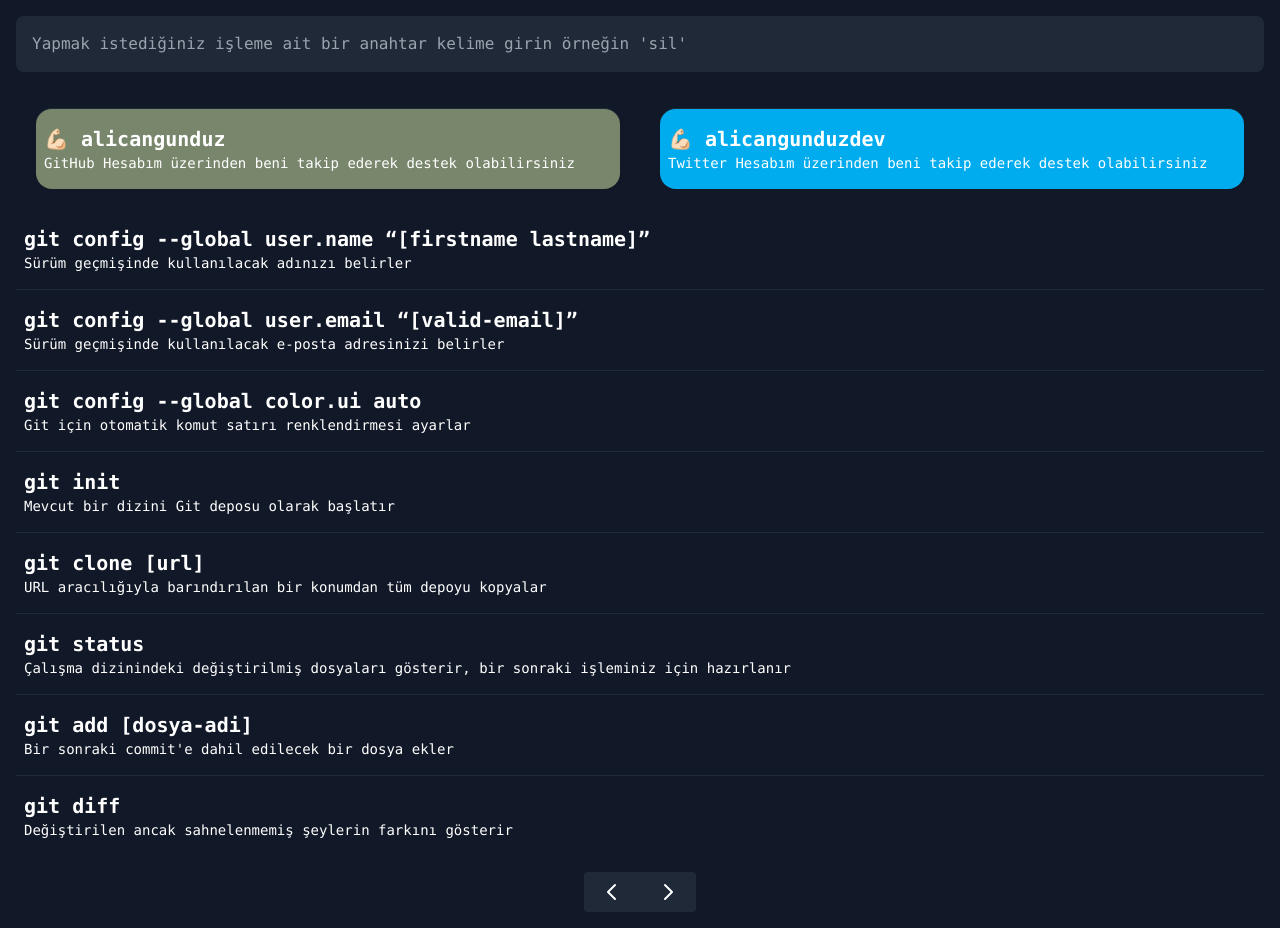
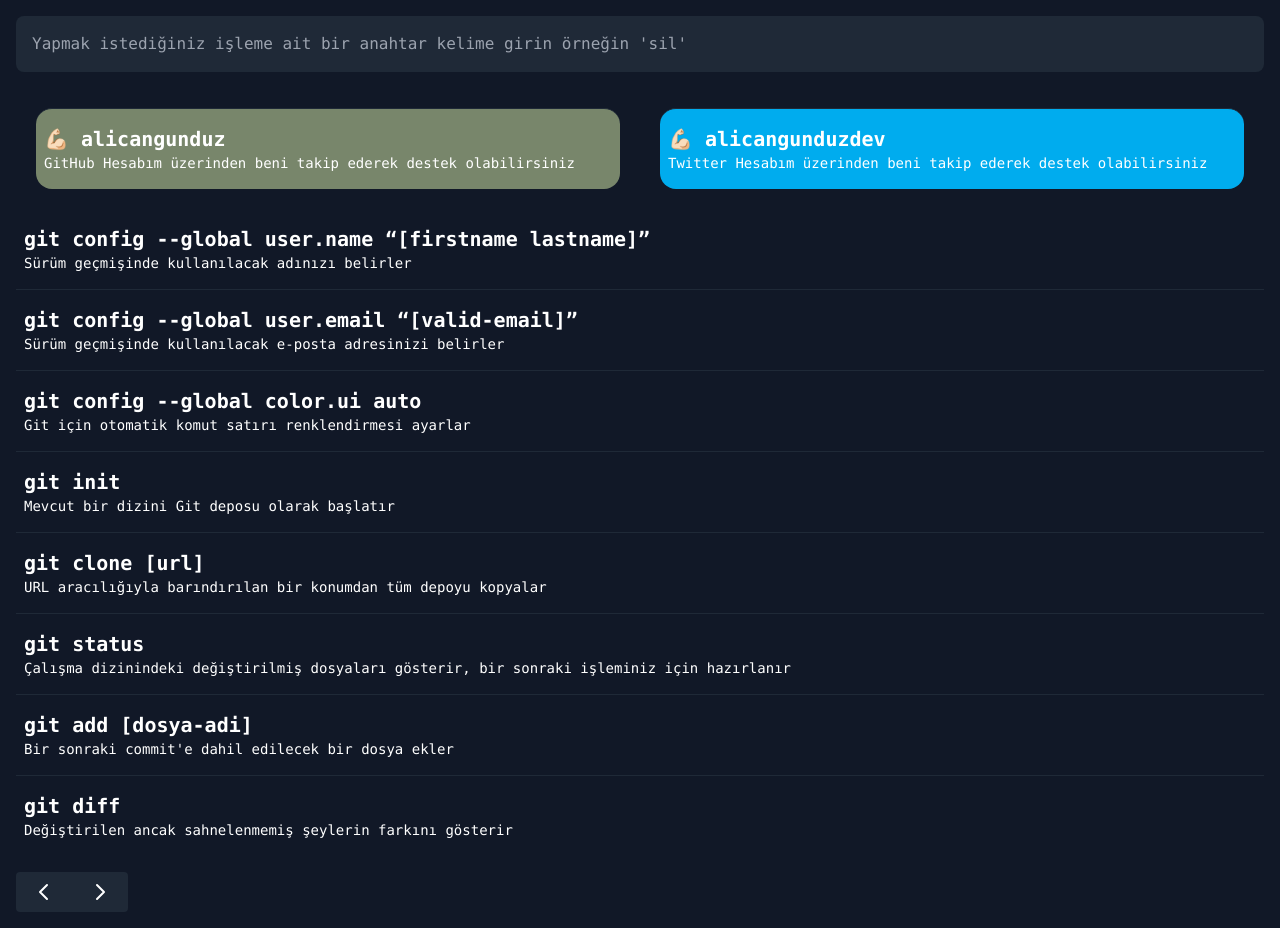
Before and after one commit to alicangunduz/git-cheatsheet-tr, a plain HTML site: page index.html in a window 1280 px wide. After the commit the page ends 872 px from the top, so only its background shows below. Drawn offline with nearby package versions, Linux system fonts and the light colour scheme.

Commit message:
Update index.html

```diff
--- a/index.html
+++ b/index.html
@@ -28,7 +28,7 @@
         </ul>
     </div>
     <!-- pagination kutulari -->
-    <div class="flex justify-center mt-4">
+    <div class="flex fixed justify-center mt-4">
         <button class="bg-gray-800 hover:bg-gray-700 text-white font-bold py-2 px-4 rounded-l" id="previous">
             <svg class="w-6 h-6" fill="none" stroke-linecap="round" stroke-linejoin="round" stroke-width="2"
                 viewBox="0 0 24 24" stroke="currentColor">
```
